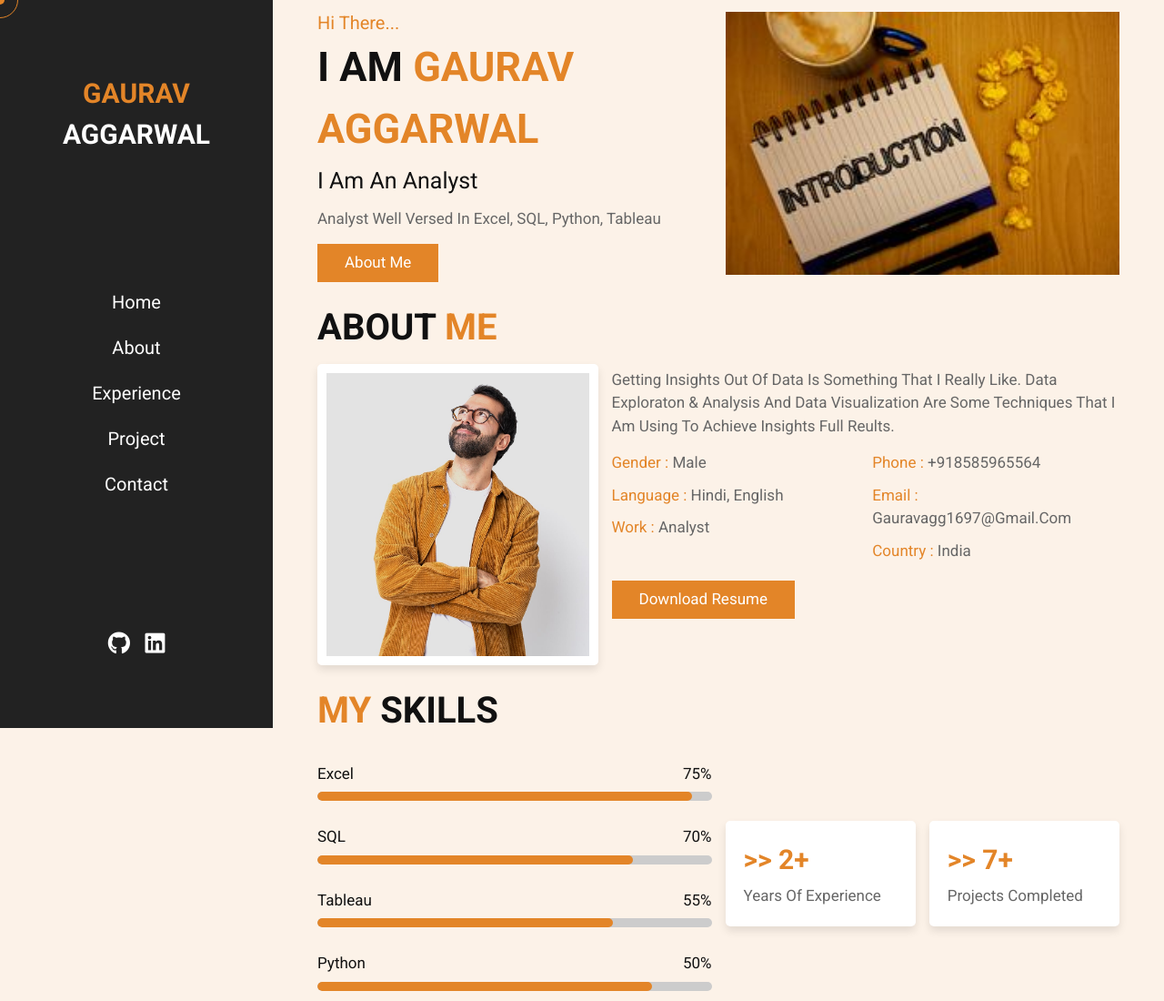
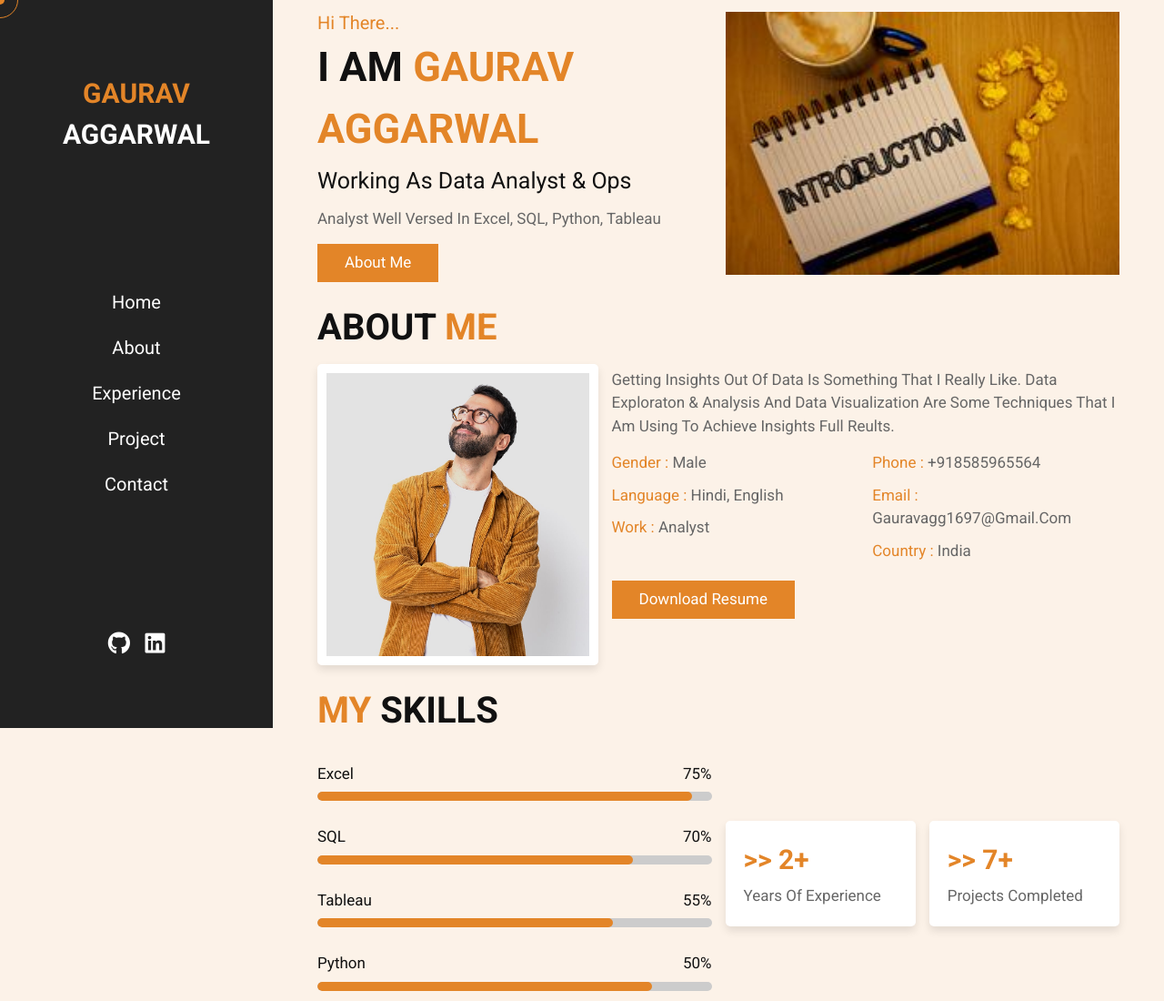
Before and after one commit to gauravanalyst/gauravportfolio.github.io, a plain HTML site: page index.html in a window 1280 px wide. Shown: the top 1100 px of the page at 91% size. Drawn offline with Linux system fonts and the light colour scheme.

Commit message:
Add files via upload

```diff
--- a/index.html
+++ b/index.html
@@ -52,7 +52,7 @@
     <div class="content">
         <span class="hi"> hi there... </span>
         <h3> i am <span>gaurav aggarwal </span> </h3>
-        <p class="info"> i am an analyst </p>
+        <p class="info"> Working as Data Analyst & Ops  </p>
         <p class="text"> Analyst well versed in Excel, SQL, Python, Tableau </p>
         <a href="#about" class="btn">about me</a>
     </div>
```
